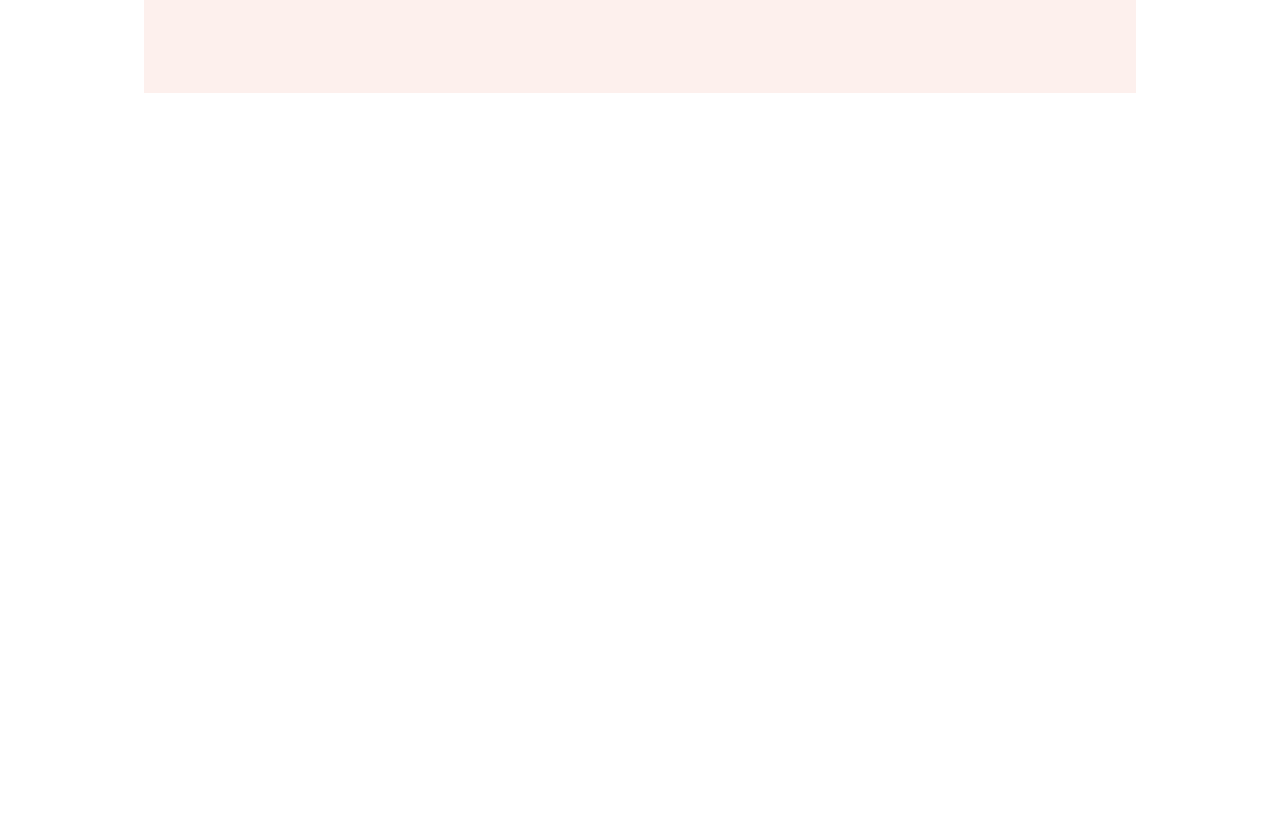
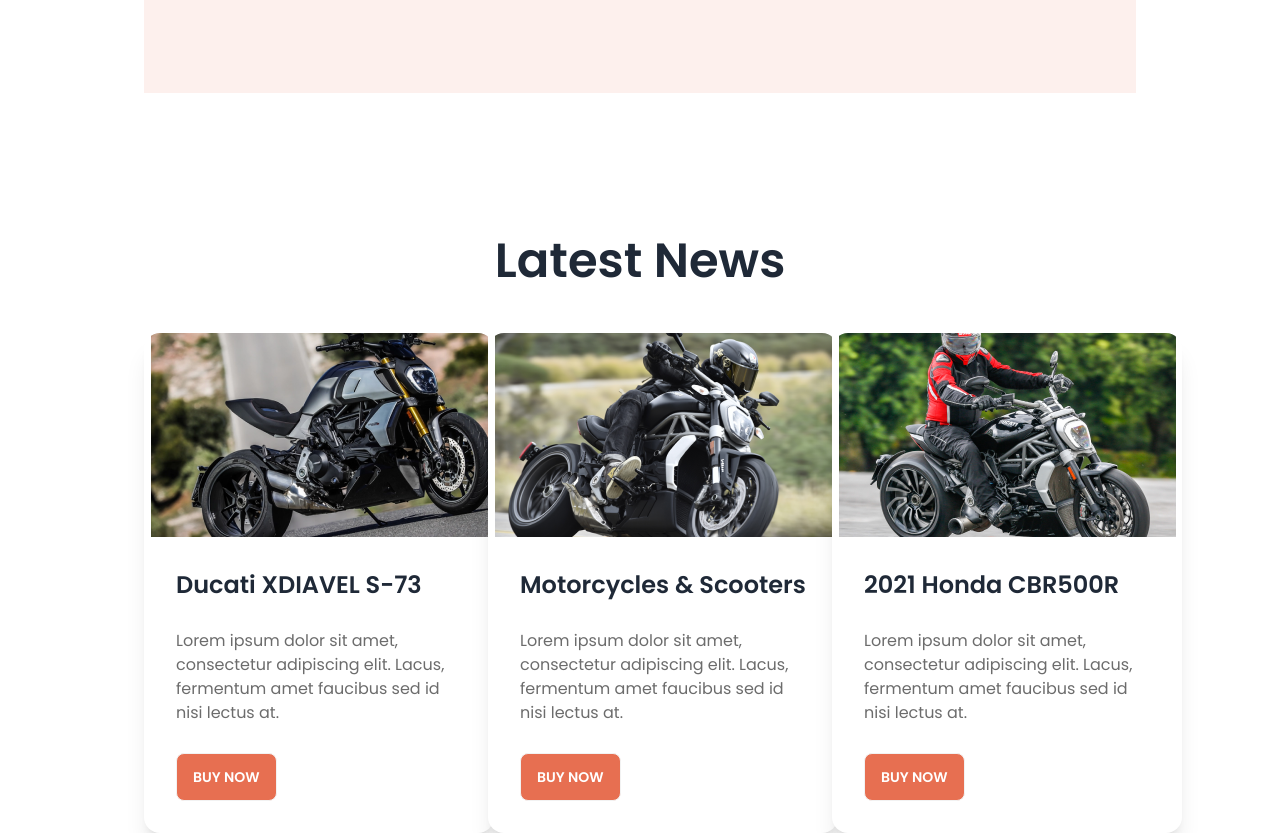
Before and after one commit to ForhadAhmed367423/biker-zone, a plain HTML site: page index.html in a window 1280 px wide. Shown: the part 529-1362 px from the top of the page. Before the commit the page ends 800 px from the top, so only its background shows below. Drawn offline with nearby package versions, Linux system fonts and the light colour scheme.

Commit message:
card section complete

```diff
--- a/index.html
+++ b/index.html
@@ -87,7 +87,7 @@
                         <a class="poppins font-bold text-sm btn bg-bike-primary text-white px-10">Purchase</a>
                     </div>
                     <div class="flex-1">
-                        <img src="../biker-zone/images/slider/bike1.png" class="w-[400px]" />
+                        <img src="./images/slider/bike1.png" class="w-[400px]" />
                     </div>
                 </div>
                 <div class="absolute flex justify-between transform -translate-y-1/2 left-5 right-5 top-1/2">
@@ -104,7 +104,7 @@
                         <a class="poppins font-bold text-sm btn bg-bike-primary text-white px-10">Purchase</a>
                     </div>
                     <div class="flex-1">
-                        <img src="../biker-zone/images/slider/bike2.png" class="w-[400px]" />
+                        <img src="./images/slider/bike2.png" class="w-[400px]" />
                     </div>
                 </div>
                 <div class="absolute flex justify-between transform -translate-y-1/2 left-5 right-5 top-1/2">
@@ -121,7 +121,7 @@
                         <a class="poppins font-bold text-sm btn bg-bike-primary text-white px-10">Purchase</a>
                     </div>
                     <div class="flex-1">
-                        <img src="../biker-zone/images/slider/bike3.png" class="w-[400px]" />
+                        <img src="./images/slider/bike3.png" class="w-[400px]" />
                     </div>
                 </div>
                 <div class="absolute flex justify-between transform -translate-y-1/2 left-5 right-5 top-1/2">
@@ -138,7 +138,7 @@
                         <a class="poppins font-bold text-sm btn bg-bike-primary text-white px-10">Purchase</a>
                     </div>
                     <div class="flex-1">
-                        <img src="../biker-zone/images/slider/bike4.png" class="w-[400px]" />
+                        <img src="./images/slider/bike4.png" class="w-[400px]" />
                     </div>
                 </div>
                 <div class="absolute flex justify-between transform -translate-y-1/2 left-5 right-5 top-1/2">
@@ -148,7 +148,42 @@
             </div>
         </div>
     </header>
+    <!-- header section complete -->
     <main>
+        <!-- card section starts -->
+        <h2 class="text-center text-5xl font-semibold mt-36 mb-12 poppins">Latest News</h2>
+        <section class=" poppins grid grid-cols-1 gap-10 md:grid-cols-2 lg:grid-cols-3 lg:px-36">
+            <div class=" card h-[500px] w-[350px] bg-base-100 shadow-xl">
+                <figure class=""><img src="./images/others/latest1.png" alt="Shoes" /></figure>
+                <div class="card-body space-y-5">
+                    <h2 class="card-title text-2xl font-semibold">Ducati XDIAVEL S-73</h2>
+                    <p class="text-[#6C6C6C] text-base font-normal">Lorem ipsum dolor sit amet, consectetur adipiscing elit. Lacus, fermentum amet faucibus sed id nisi lectus at.</p>
+                    <div class="card-actions">
+                        <button class="btn bg-bike-primary text-white">Buy Now</button>
+                    </div>
+                </div>
+            </div>
+            <div class="card h-[500px] w-[350px] bg-base-100 shadow-xl">
+                <figure><img class=" rounded-lg" src="./images/others/latest2.png" alt="Shoes" /></figure>
+                <div class="card-body space-y-5">
+                    <h2 class="card-title text-2xl font-semibold">Motorcycles & Scooters</h2>
+                    <p class="text-[#6C6C6C] text-base font-normal">Lorem ipsum dolor sit amet, consectetur adipiscing elit. Lacus, fermentum amet faucibus sed id nisi lectus at.</p>
+                    <div class="card-actions">
+                        <button class="btn bg-bike-primary text-white">Buy Now</button>
+                    </div>
+                </div>
+            </div>
+            <div class="card h-[500px] w-[350px] bg-base-100 shadow-xl">
+                <figure><img class=" rounded-lg" src="./images/others/latest3.png" alt="Shoes" /></figure>
+                <div class="card-body space-y-5">
+                    <h2 class="card-title text-2xl font-semibold">2021 Honda CBR500R</h2>
+                    <p class="text-[#6C6C6C] text-base font-normal">Lorem ipsum dolor sit amet, consectetur adipiscing elit. Lacus, fermentum amet faucibus sed id nisi lectus at.</p>
+                    <div class="card-actions">
+                        <button class="btn bg-bike-primary text-white">Buy Now</button>
+                    </div>
+                </div>
+            </div>
+        </section>
 
     </main>
     <footer>
```
